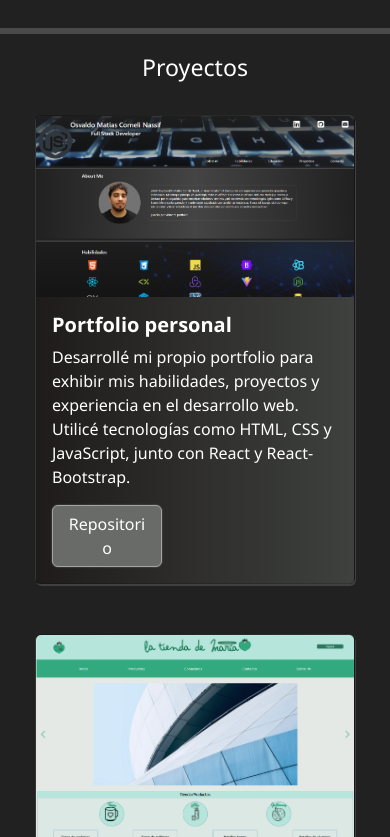
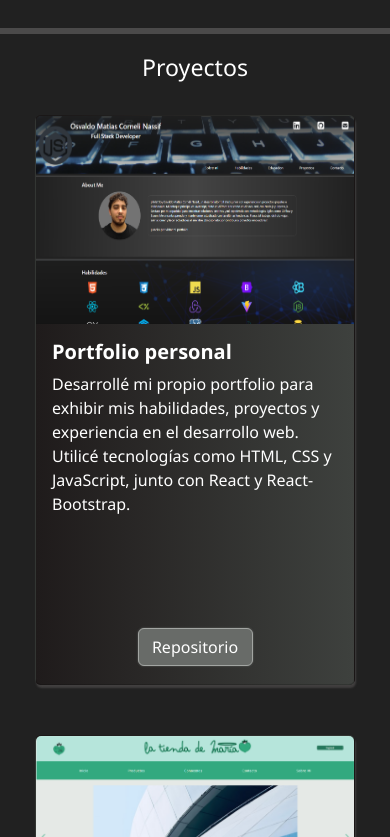
Before and after one commit to OsvaldoCorneli/portfolio-osvaldo, a React (Vite) app: page / in a window 390 px wide. Shown: the part 3087-3924 px from the top of the page. Built offline with nearby package versions, Linux system fonts and the light colour scheme.

Commit message:
arregle card de proyecto se rompia en responsive boton y les puse mismo tamaño a todas

```diff
--- a/src/Components/CardProyects/CardProyects.css
+++ b/src/Components/CardProyects/CardProyects.css
@@ -1,9 +1,10 @@
 .card{
     width: 90%;
+    min-height: 540px;
     margin: 25px 0;
     background: linear-gradient(to right, #1f1b1b, #3e413e);
     color: white;
-    box-shadow: 1px 2px 0px rgb(65, 63, 63);
+    box-shadow: 1px 3px 2px rgb(65, 63, 63);
 }
 
 .card-body .btn{
@@ -16,7 +17,7 @@
 
 .card-body.btn:hover {
     background-color: #a2a5a2;
-    box-shadow: 0 0 2px #a2a5a2;
+    box-shadow: 0 2px 4px #a2a5a2;
     border-color: #a2a5a2;
     --bs-btn-border-color: #a2a5a2;
 
@@ -33,6 +34,44 @@
     --bs-btn-hover-border-color: #2c2d30;
 }
 
+#textBoton{
+
+    display: flex;
+    flex-direction: column;
+    align-items: center;
+
+
+}
+
+
+@media(min-width:320px){
+
+.card{
+    width: 90%;
+    min-height: 570px;
+
+}
+
+.card-text{
+    min-height: 240px;
+}
+
+.card-body .btn{
+    width: 100%;
+    min-width: 105px;
+    max-width: 115px;
+    background-color: #686b68;
+    box-shadow: 0 0 2px #686b68;
+    --bs-btn-border-color: #a2a5a2;
+}
+
+.card-img-top{
+    min-height: 208px;
+}
+
+
+}
+
 @media(min-width: 350px){
 
 .card{
--- a/src/Components/CardProyects/CardsProyects.jsx
+++ b/src/Components/CardProyects/CardsProyects.jsx
@@ -10,12 +10,14 @@ function CardsProyects({info, img}) {
       <Card.Img variant="top" src={img}/>
       <Card.Body>
         <Card.Title><b>{info.tittle}</b></Card.Title>
+        <div id="textBoton">
         <Card.Text>
           {info.description}
           <br />
           {info && info.deploy ? <a href={info.deploy}>Ir al sitio</a> : ""}
         </Card.Text>
         <Button href={info.URL} variant="primary" target="_blank">Repositorio</Button>
+        </div>
       </Card.Body>
     </Card>
   );
```
